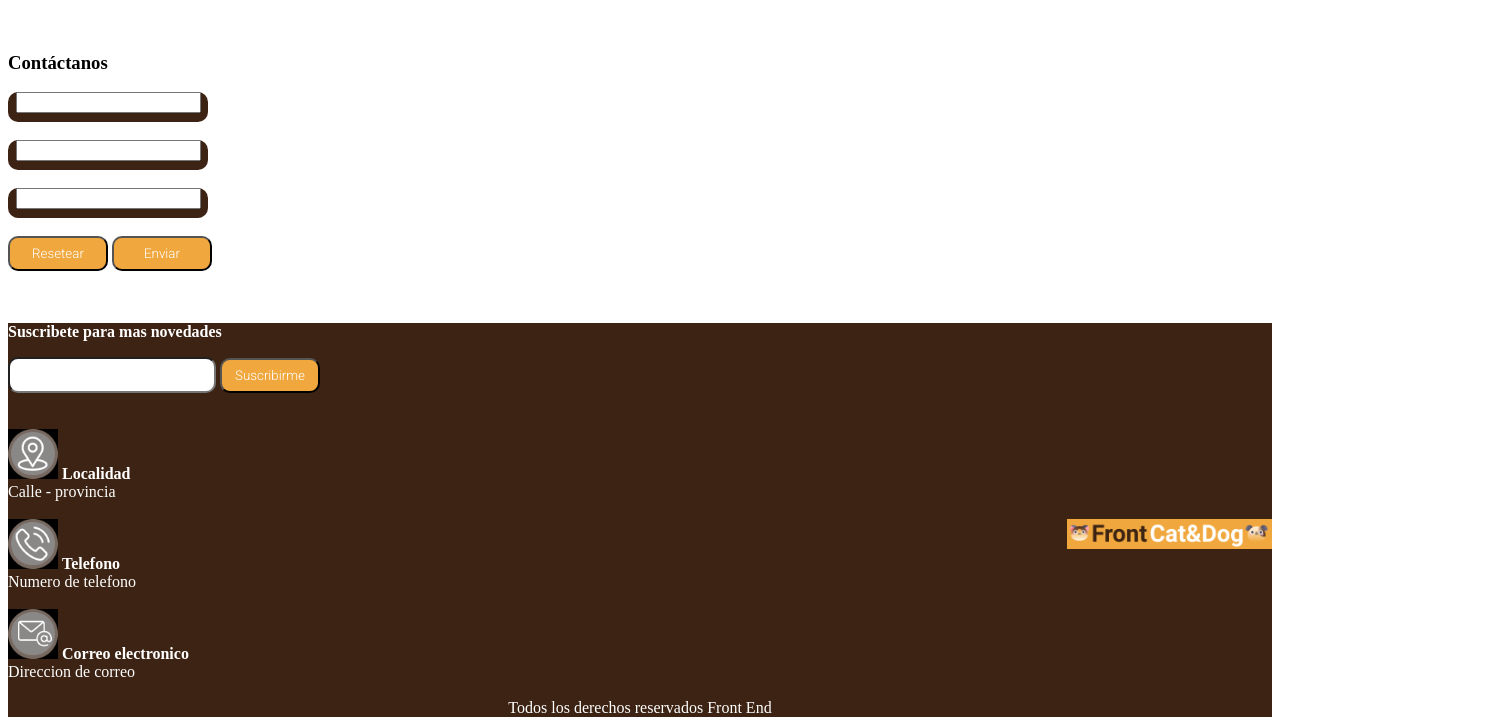
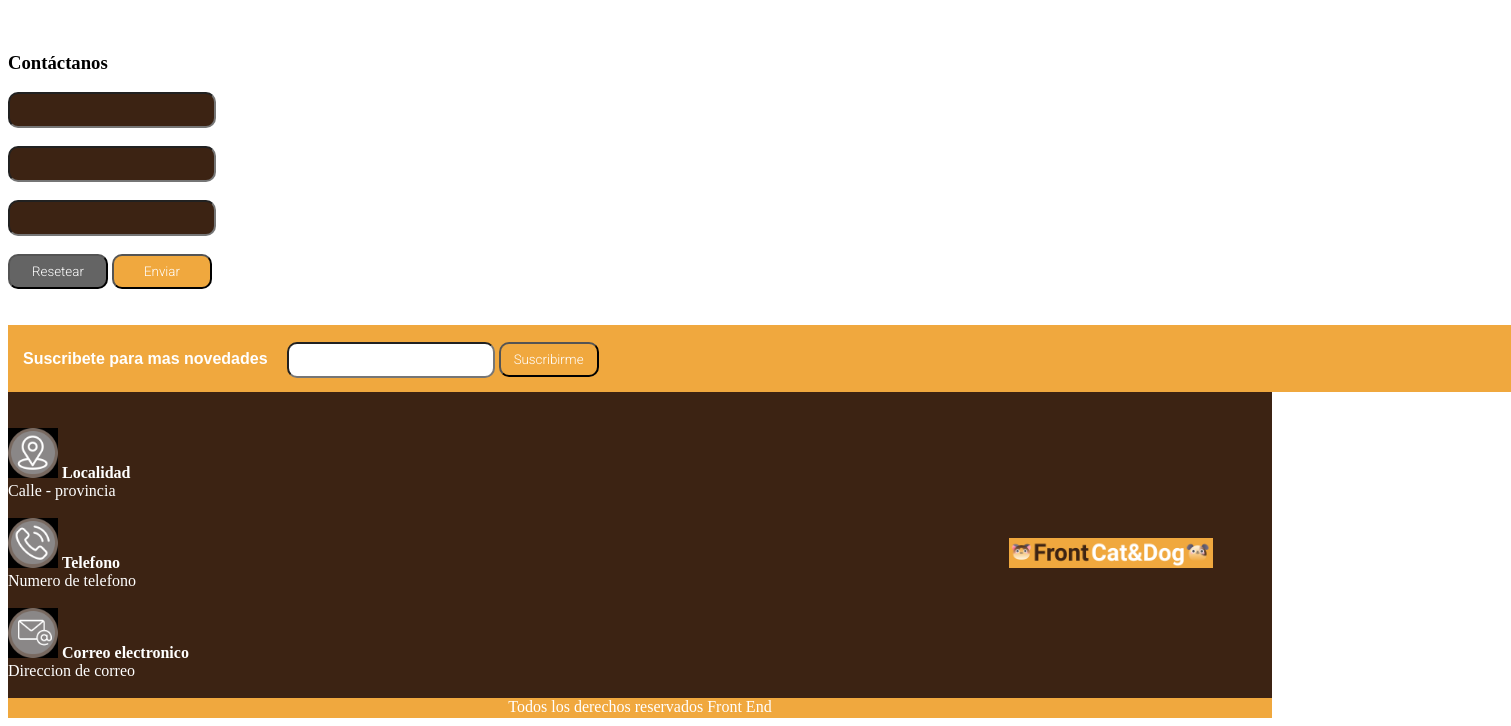
Before and after one commit to Santiagohtoro/front_cat_and_dogs, a plain HTML site: page index.html in a window 1280 px wide. Shown: the part 1816-2542 px from the top of the page, 1511 px wide, since content can reach past the window. Drawn offline with Linux system fonts and the light colour scheme.

Commit message:
consigna maquetado

```diff
--- a/css/style.css
+++ b/css/style.css
@@ -17,7 +17,7 @@ nav{
 li img{
     height: 18px;
 }
-#viñeta{
+#opcion{
     font-weight: bold;
     color: white;
     font-family: 'Roboto', sans-serif;
@@ -31,18 +31,51 @@ li img{
     height: 600px;
     align-content: flex-end;
 }
+.alinear{
+    padding-top: 10%;
+    padding-left: 70%;
+
+}
+.huella{
+    background-image: url(../img/klipartz.com.png);
+    width: 50px;
+    height: 50px;
+}
 article{
     width: 200px;
     height: 300px;
     text-align: center;
 }
+.entrada{
+    border-radius: 10px;
+    width: 200px;
+    height: 30px;
+    background-color: #3C2313;
+    color: white;
+}
+button.reset{
+    background-color: #646464;
+    font-family: 'Roboto', sans-serif;
+    color: white;
+    width: 100px;
+    height: 35px;
+    border-radius: 10px;
+}
 button{
     background-color: #F0A83E;
     font-family: 'Roboto', sans-serif;
     color: white;
-    width: 110px;
-    height: 40px;
+    width: 100px;
+    height: 35px;
+    border-radius: 10px;
 }
+.suscripcion{
+    font-weight: bold;
+    font-family: sans-serif;
+    color: white;
+    padding: 1%;
+}
+
 #price{
     color: #F0A83E;
 }
@@ -50,5 +83,32 @@ footer{
     background-color: #3C2313;
     color: white;
 }
+.subs{
+    background-color: #F0A83E;
+    display: inline-block;
+    height: 50px;
+    width: 1503px;
+    padding-top: 1.3%;
+}
+.final{
+    width: 50px;
+    height: 50px;
+}
+.tel{
+    border-radius: 10px;
+    width: 200px;
+    height: 30px;
+    background-color: white;
+}
+.ultimo{
+    background-color: #F0A83E;
+    height: 20px;
+}
+
+.log{
+    padding-left: 70%;
+    height: 30px;
+}
+
 /*cambiar br para separar textos
 poner una clase a los iconos para configurar cada uno*/
--- a/index.html
+++ b/index.html
@@ -26,28 +26,30 @@
             <a href="#">     <img src="./img/Frontcat&dog.PNG" id="logo" ></a>
             <ul class="navegar">
                 <li class="opciones">
-                    <img src="./img/klipartz.com.png" ><a href="#" id="viñeta">Categorías</a>
+                    <img src="./img/klipartz.com.png" ><a href="#" id="opcion">Categorías</a>
                 </li>
                 <li class="opciones">
-                    <img src="./img/klipartz.com.png" ><a href="#" id="viñeta">Pets</a>
+                    <img src="./img/klipartz.com.png" ><a href="#" id="opcion">Pets</a>
                 </li>
                 <li class="opciones">
-                    <img src="./img/klipartz.com.png" ><a href="#" id="viñeta">Nosotros</a>
+                    <img src="./img/klipartz.com.png" ><a href="#" id="opcion">Nosotros</a>
                 </li>
                 <li class="opciones">
-                    <img src="./img/klipartz.com.png" ><a href="#" id="viñeta">Contactanos</a>
+                    <img src="./img/klipartz.com.png" ><a href="#" id="opcion">Contactanos</a>
                 </li>
             </ul>
         </nav>
     </header>
     <div class="banner">
-        <h2>¡Es un placer tenerte aquí!</h2>
-        <p>¡Comederos en descuento!</p>
-        <button>COMEDEROS</button>
+        <section class="alinear">
+            <h2>¡Es un placer tenerte aquí!</h2>
+            <p>¡Comederos en descuento!</p>
+            <button>COMEDEROS</button>
+        </section>
     </div>
     <br>
     <br>
-    <img src="./img/klipartz.com.png" style="width: 50px; height: 50px;">
+    <img class="huella"src="./img/klipartz.com.png" >
     <h2>Productos Destacados</h2>
     <p>Comederos - Accesorios - Comida</p>
     <br>
@@ -71,45 +73,47 @@
     </section>
     <br><br>
     <h3>Contáctanos</h3>
-    <div style="width:200px; height: 30px; text-align: center; background-color: #3C2313; border-radius: 10px;">
-        <input type="text" name="Nombre y Apellido">
+    <div>
+        <input class="entrada" type="text" name="Nombre y Apellido">
     </div>
     <br>
-    <div style="width:200px; height: 30px; text-align: center; background-color: #3C2313; border-radius: 10px;">
-        <input type="text" name="Ingresa tu correo electronico">
+    <div>
+        <input class="entrada" type="text" name="Ingresa tu correo electronico">
     </div>
     <br>
-    <div style="width:200px; height: 30px; text-align: center; background-color: #3C2313; border-radius: 10px;">
-        <input type="text" name="Telefono">
+    <div>
+        <input class="entrada" type="text" name="Telefono">
     </div>
     <br>
-    <button style="width: 100px; height: 35px; border-radius: 10px;">Resetear</button>
-    <button style="width: 100px; height: 35px; border-radius: 10px;">Enviar</button>
+    <button class="reset">Resetear</button>
+    <button>Enviar</button>
     <br>
     <br>
     <br>
     <footer>
-        <p><b>Suscribete para mas novedades</b></p>
-        <input style="border-radius: 10px; width: 200px; height: 30px;" type="text" name="Telefono">
-        <button style="width: 100px; height: 35px; border-radius: 10px;">Suscribirme</button>
+        <section class="subs">
+            <span class="suscripcion">Suscribete para mas novedades</span>
+            <input class="tel" type="text" name="Telefono">
+            <button>Suscribirme</button>
+        </section>
         <br><br><br>
-        <img src="./img/ubicacion.png" style="width: 50px; height: 50px;">
+        <img src="./img/ubicacion.png" class="final">
         <a><strong>Localidad</strong></a>
         <br>
         <a>Calle - provincia</a>
         <br><br>
-        <img src="./img/telefono.png" style="width: 50px; height: 50px;">
+        <img class="final" src="./img/telefono.png">
         <a><strong>Telefono</strong></a>
-        <img src="./img/Frontcat&dog.PNG" style="height: 30px ;" align="right">
+        <img class="log" src="./img/Frontcat&dog.PNG">
         <br>
         <a>Numero de telefono</a>
         <br><br>
-        <img src="./img/correo.png" style="width: 50px; height: 50px;">
+        <img src="./img/correo.png" class="final">
         <a><strong>Correo electronico</strong></a>
         <br>
         <a>Direccion de correo</a>
         <br><br>
-        <div align="center">
+        <div class="ultimo" align="center">
         <spam>Todos los derechos reservados Front End</spam>
         </div>
     </footer>
```
